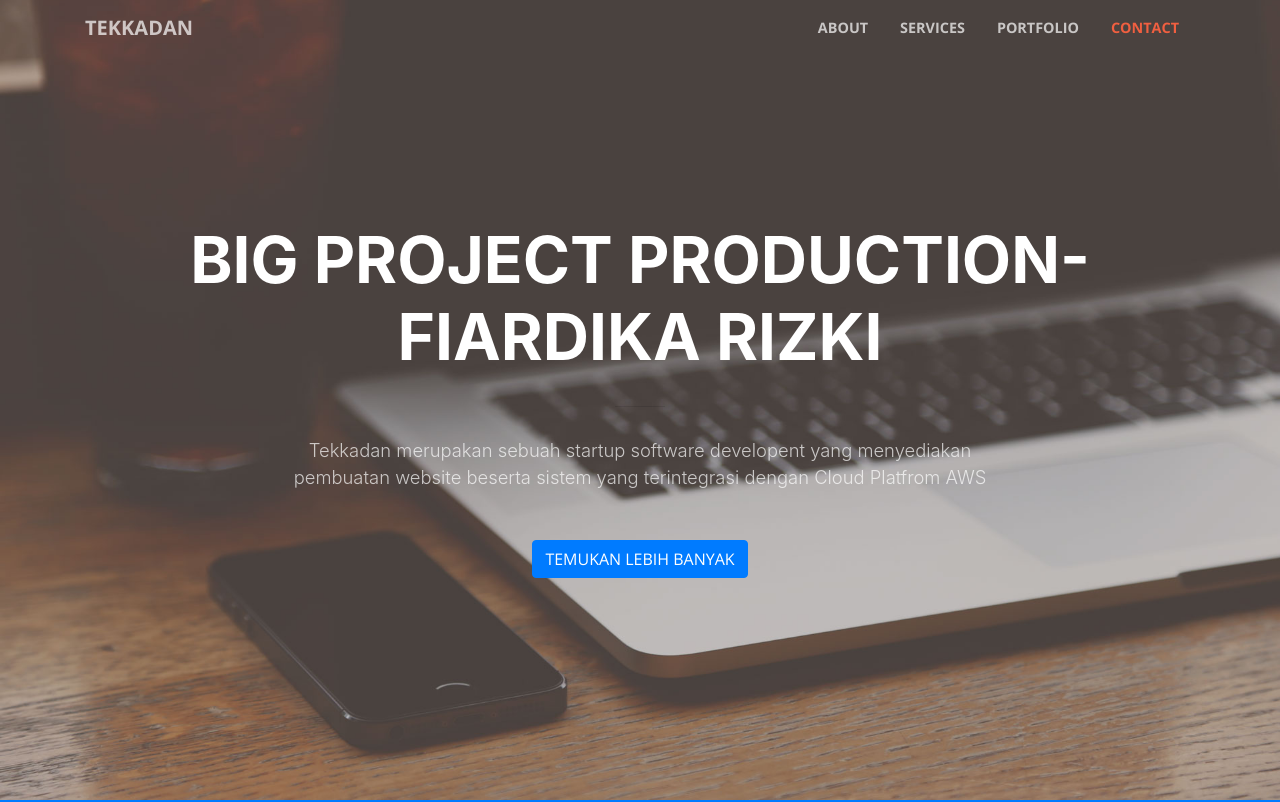
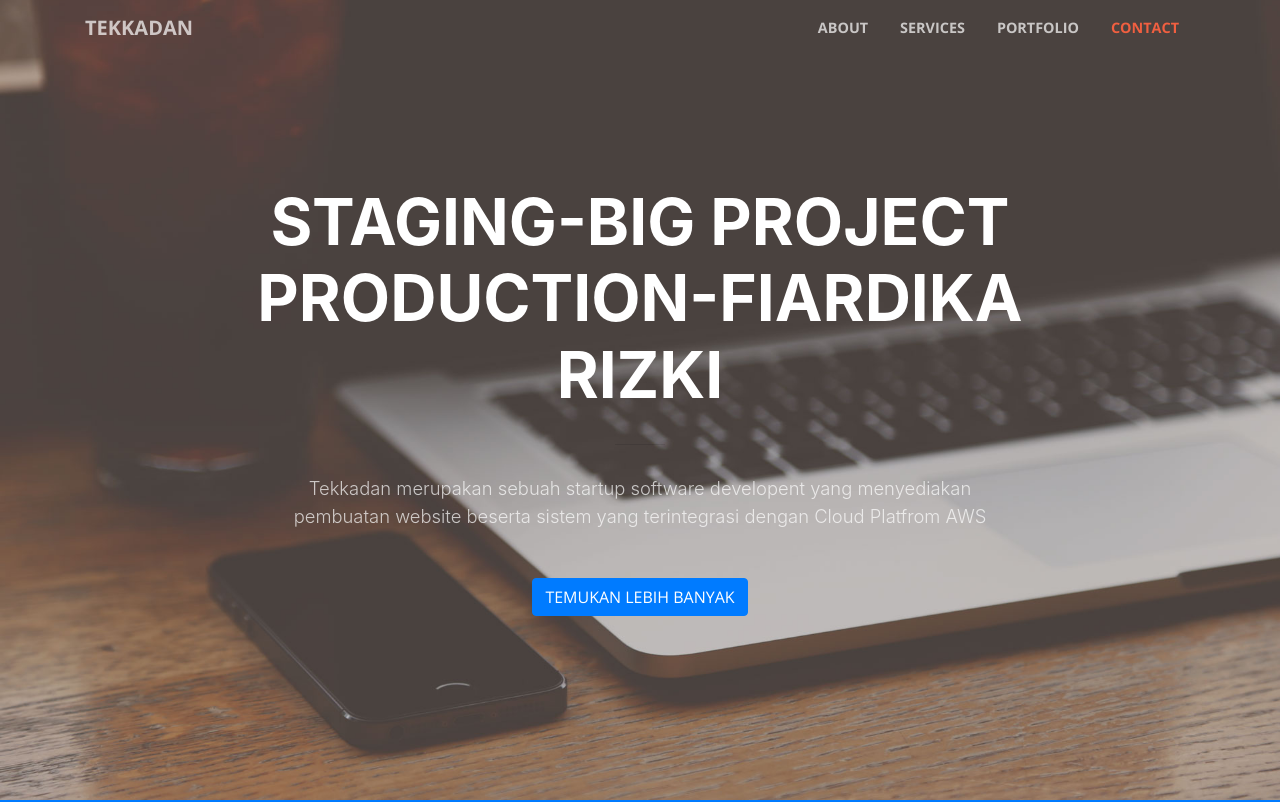
Before and after one commit to Fiardika/CilsyBP-LandingPage, a website with bundled scripts: page index.html in a window 1280 px wide. Shown: the top 802 px of the page. Built offline with nearby package versions, Linux system fonts and the light colour scheme.

Commit message:
Update index.html

```diff
--- a/index.html
+++ b/index.html
@@ -59,7 +59,7 @@
       <div class="row">
         <div class="col-lg-10 mx-auto">
           <h1 class="text-uppercase">
-            <strong>Big Project Production-Fiardika Rizki</strong>
+            <strong>Staging-Big Project Production-Fiardika Rizki</strong>
           </h1>
           <hr>
         </div>
```
